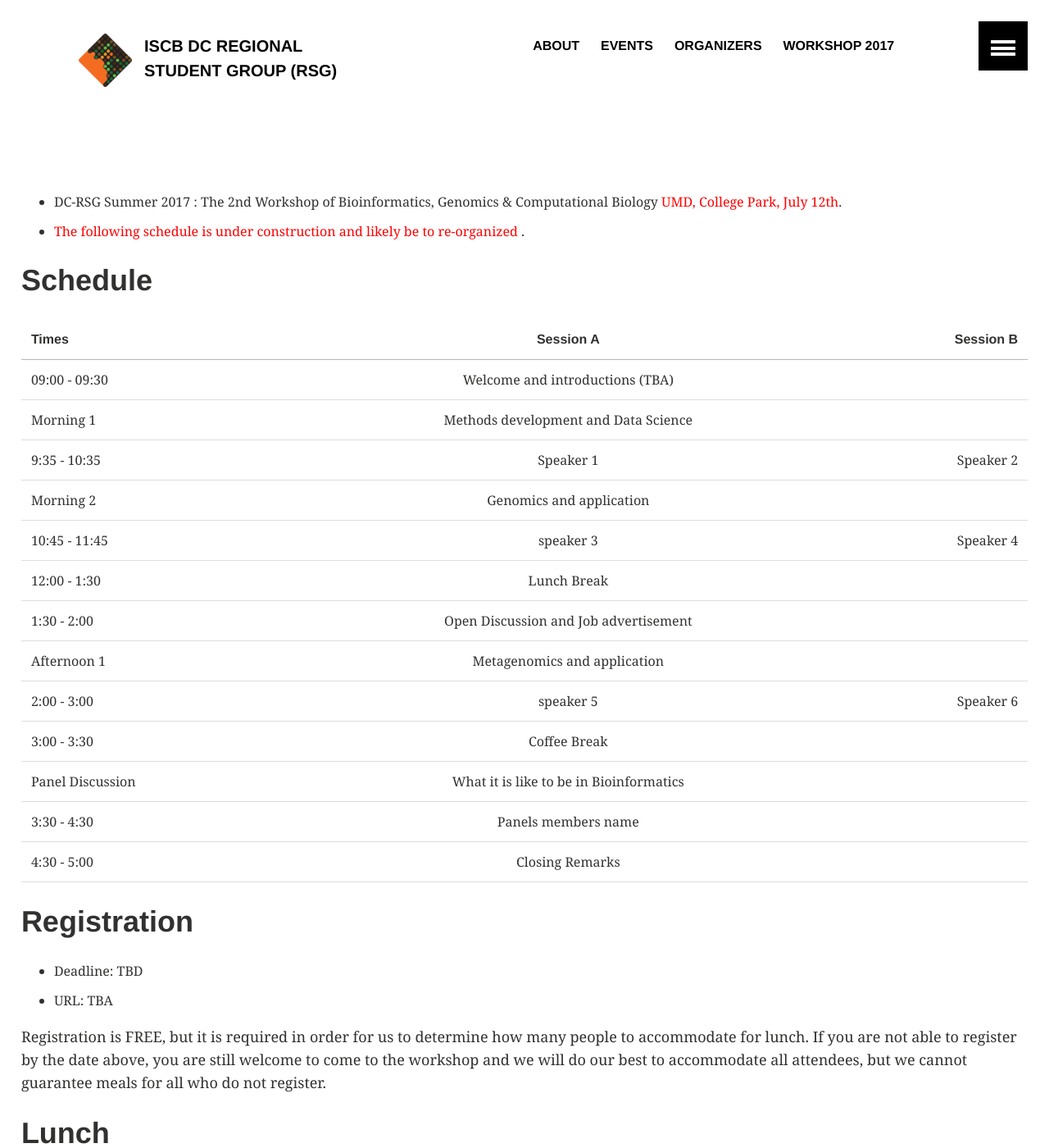
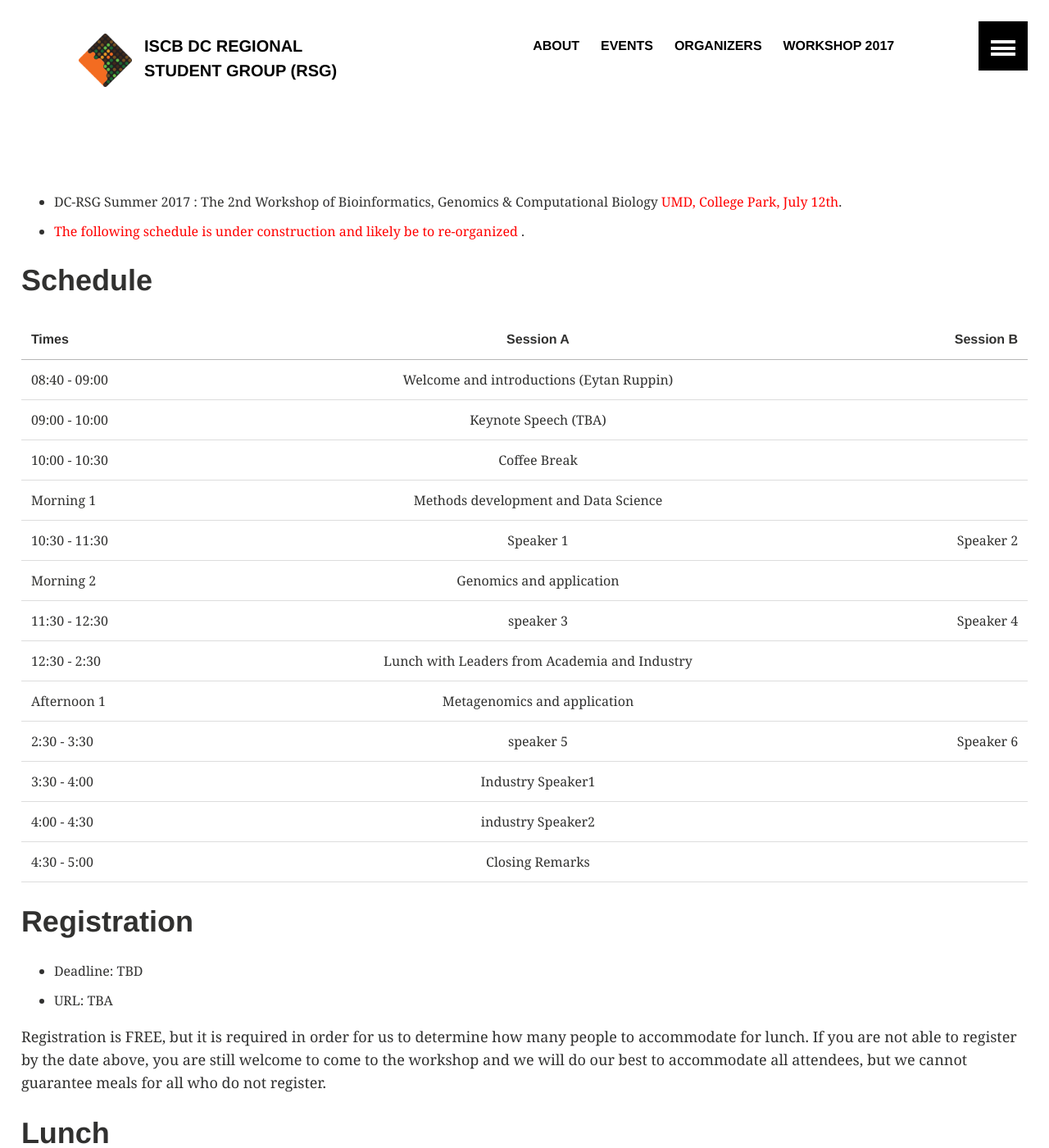
Before and after one commit to iscb-dc-rsg/iscb-dc-rsg.github.io, a Jekyll site: the page built from _pages/workshop2017.md, in a window 1280 px wide and 1400 px high. Shown: the whole window at 82% size. Built offline with Jekyll 4.4.1, drawn with Linux system fonts in a browser that asks for light colours; our own code applies the rules of GitHub Pages for plain Markdown files.

Commit message:
Update workshop2017.md

```diff
--- a/_pages/workshop2017.md
+++ b/_pages/workshop2017.md
@@ -19,18 +16,18 @@ output:
 
 | Times         | Session A     | Session B  |
 | ------------- |:-------------:| ----------:|
-| 09:00 - 09:30 | Welcome and introductions (TBA) |
+| 08:40 - 09:00 | Welcome and introductions (Eytan Ruppin) |
+| 09:00 - 10:00 | Keynote Speech (TBA) |
+| 10:00 - 10:30 | Coffee Break                |
 | Morning 1 | Methods development and Data Science
-9:35 - 10:35      | Speaker 1      |   Speaker 2 |
+10:30 - 11:30      | Speaker 1      |   Speaker 2 |
 | Morning 2 | Genomics and application
-10:45 - 11:45 | speaker 3      |    Speaker 4 |
-| 12:00 - 1:30 | Lunch Break                |
-| 1:30 - 2:00 | Open Discussion and Job advertisement            |
+11:30 - 12:30 | speaker 3      |    Speaker 4 |
+| 12:30 - 2:30 | Lunch with Leaders from Academia and Industry             |
 | Afternoon 1 | Metagenomics and application
-2:00 - 3:00 | speaker 5      |    Speaker 6 |
-| 3:00 - 3:30 | Coffee Break                |
-| Panel Discussion | What it is like to be in Bioinformatics
-3:30 - 4:30 | Panels members name |
+2:30 - 3:30 | speaker 5      |    Speaker 6 |
+| 3:30 - 4:00 | Industry Speaker1            |
+| 4:00 - 4:30 | industry Speaker2                |
 | 4:30 - 5:00 | Closing Remarks                |
 
 
```
Also changed, not shown: other parts of _pages/workshop2017.md (+1 -4 lines).
